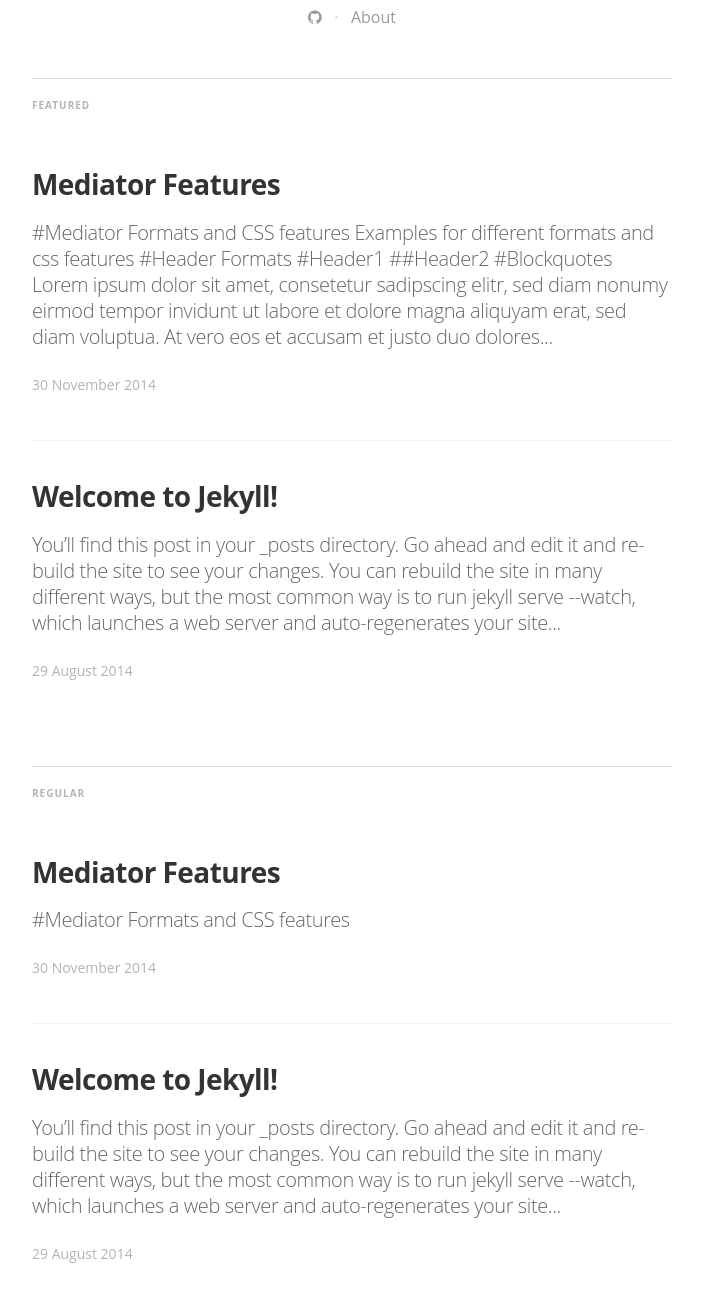
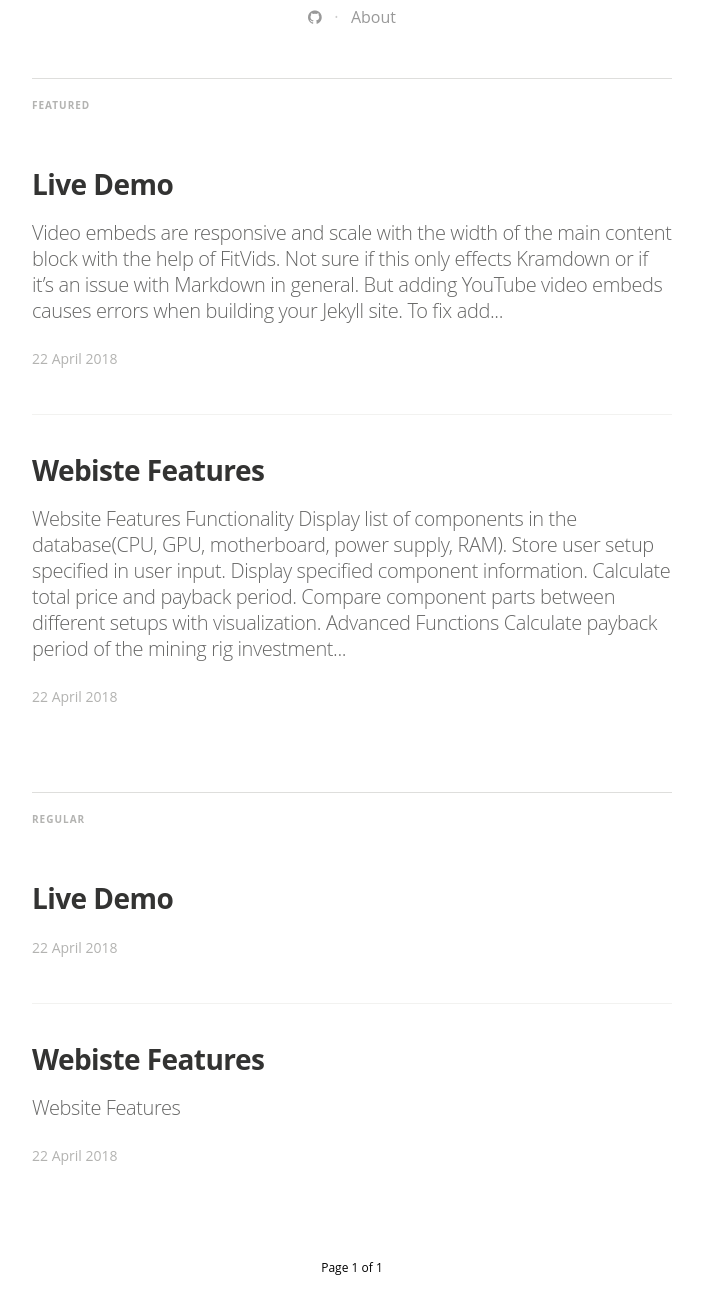
Before and after one commit to Mining-Rig-Assembly/mining-rig-assembly.github.io, a Jekyll site: the page built from index.html, in a window 1280 px wide and 1400 px high, scrolled down 538 px, cut to the strip 95-1400 px from the top of the window. Shown: the whole strip, without its empty margins (288-991 px from the left). Built offline with Jekyll 4.4.1, drawn with Linux system fonts in a browser that asks for light colours; nearby versions of some CDN libraries; some web fonts are replaced; the list of posts is cut into pages by our own code.

Commit message:
Update posts

```diff
--- a/_posts/2014-08-29-welcome-to-jekyll.markdown
+++ /dev/null
@@ -1,39 +0,0 @@
----
-layout: post
-title:  "Welcome to Jekyll!"
-date:   2014-08-29 14:34:25
-categories: jekyll update
-tags: featured
-image: /assets/article_images/2014-08-29-welcome-to-jekyll/desktop.JPG
----
-You’ll find this post in your `_posts` directory. Go ahead and edit it and re-build the site to see your changes. You can rebuild the site in many different ways, but the most common way is to run `jekyll serve --watch`, which launches a web server and auto-regenerates your site when a file is updated.
-
-To add new posts, simply add a file in the `_posts` directory that follows the convention `YYYY-MM-DD-name-of-post.ext` and includes the necessary front matter. Take a look at the source for this post to get an idea about how it works.
-
-Jekyll also offers powerful support for code snippets:
-
-{% highlight ruby %}
-def print_hi(name)
-  puts "Hi, #{name}"
-end
-print_hi('Tom')
-#=> prints 'Hi, Tom' to STDOUT.
-{% endhighlight %}
-
-Check out the [Jekyll docs][jekyll] for more info on how to get the most out of Jekyll. File all bugs/feature requests at [Jekyll’s GitHub repo][jekyll-gh]. If you have questions, you can ask them on [Jekyll’s dedicated Help repository][jekyll-help].
-
-{% highlight js %}
-
-<footer class="site-footer">
- <a class="subscribe" href="{{ "/feed.xml" | prepend: site.baseurl }}"> <span class="tooltip"> <i class="fa fa-rss"></i> Subscribe!</span></a>
-  <div class="inner">a
-   <section class="copyright">All content copyright <a href="mailto:{{ site.email}}">{{ site.name }}</a> &copy; {{ site.time | date: '%Y' }} &bull; All rights reserved.</section>
-   <section class="poweredby">Made with <a href="http://jekyllrb.com"> Jekyll</a></section>
-  </div>
-</footer>
-{% endhighlight %}
-
-
-[jekyll]:      http://jekyllrb.com
-[jekyll-gh]:   https://github.com/jekyll/jekyll
-[jekyll-help]: https://github.com/jekyll/jekyll-help
--- a/_posts/2014-11-30-mediator_features.markdown
+++ /dev/null
@@ -1,40 +0,0 @@
----
-layout: post
-title:  "Mediator Features"
-date:   2014-11-30 14:34:25
-categories: mediator feature
-tags: featured
-image: /assets/article_images/2014-11-30-mediator_features/night-track.JPG
-image2: /assets/article_images/2014-11-30-mediator_features/night-track-mobile.JPG
----
-#Mediator Formats and CSS features
-
-Examples for different formats and css features
-
-#Header Formats
-#Header1
-##Header2
-
-#Blockquotes
->Lorem ipsum dolor sit amet, consetetur sadipscing elitr, sed diam nonumy eirmod tempor invidunt ut labore et dolore magna aliquyam erat, sed diam voluptua. At vero eos et accusam et justo duo dolores et ea rebum. Stet clita kasd gubergren, no sea takimata sanctus
-
-#Lists
-##orderd lists
-1. one
-2. two
-3. three
-
-##unorderd lists
-- Apple
-- Banana
-- Plum
-
-#Links
-This is an [example link](http://example.com/ "With a Title").
-
-#Combinations
->Lorem ipsum dolor sit amet, consetetur sadipscing elitr, sed diam nonumy eirmod tempor invidunt ut labore et dolore magna aliquyam erat, sed diam voluptua. At vero eos et accusam et justo duo dolores et ea rebum. Stet clita kasd gubergren, no sea takimata sanctus
->
-> - Apple
-> - Banana
-> - Plum
--- /dev/null
+++ b/_posts/2018-04-22-Live-Demo.markdown
@@ -0,0 +1,18 @@
+---
+layout: post
+title:  "Live Demo"
+date:   2018-04-22 22:30:25
+categories: jekyll update
+tags: featured
+image: /assets/article_images/2014-08-29-welcome-to-jekyll/desktop.JPG
+---
+
+<iframe width="560" height="315" src="//www.youtube.com/embed/SU3kYxJmWuQ" frameborder="0"> </iframe>
+
+Video embeds are responsive and scale with the width of the main content block with the help of [FitVids](http://fitvidsjs.com/).
+
+Not sure if this only effects Kramdown or if it's an issue with Markdown in general. But adding YouTube video embeds causes errors when building your Jekyll site. To fix add a space between the `<iframe>` tags and remove `allowfullscreen`. Example below:
+
+{% highlight html %}
+<iframe width="560" height="315" src="//www.youtube.com/embed/SU3kYxJmWuQ" frameborder="0"> </iframe>
+{% endhighlight %}
--- /dev/null
+++ b/_posts/2018-04-22-Webiste-Features.markdown
@@ -0,0 +1,26 @@
+---
+layout: post
+title:  "Webiste Features"
+date:   2018-04-22 22:25:25
+categories: feature
+tags: featured
+image: /assets/article_images/2014-11-30-mediator_features/night-track.JPG
+image2: /assets/article_images/2014-11-30-mediator_features/night-track-mobile.JPG
+---
+
+# Website Features
+
+
+## Functionality
+1. Display list of components in the database(CPU, GPU, motherboard, power supply, RAM).
+2. Store user setup speciﬁed in user input.
+3. Display speciﬁed component information.
+4. Calculate total price and payback period.
+5. Compare component parts between different setups with visualization.
+
+## Advanced Functions
+
+1. Calculate payback period of the mining rig investment
+	- This function is the core of this application. It allows the users to plan their investments without having to monitor every little aspect of the market at all time. It is especially useful, and convenient to have in the current situation because of how rapidly the prices are changing. This function is advanced because it requires additional data from GPU such as hash rate and power consumption. Also, it update ETH price and component price in the database automatically and send email notiﬁcation to user if they subscribe the set they created.
+2. Comparisons between different parts/setups with visualization
+	- This can help user easier to understand the trade-off of different setups and choose the best setup based on the comparison. This function is advanced because it needs to summarize data into useful information such as total price of the setup and the payback period for each user setups for comparison.
--- a/about.md
+++ b/about.md
@@ -13,16 +13,5 @@ permalink: /about/
 2. Users can know when their expected payback period will be met. Our website will calculate the payback period of different setups dynamically, and send an email to the users once the payback period meet the expectation.
 3. Users can obtain the performance comparisons between their setups and components. We not only visualize the performance of the setups and the components, but also the comparison between setups and components. This is a practical function for users as they can view and choose their setup more intuitively.
 
-## Functionality
-1. Display list of components in the database(CPU, GPU, motherboard, power supply, RAM).
-2. Store user setup speciﬁed in user input.
-3. Display speciﬁed component information.
-4. Calculate total price and payback period.
-5. Compare component parts between different setups with visualization.
-
-## Advanced Functions
-
-1. Calculate payback period of the mining rig investment
-	- This function is the core of this application. It allows the users to plan their investments without having to monitor every little aspect of the market at all time. It is especially useful, and convenient to have in the current situation because of how rapidly the prices are changing. This function is advanced because it requires additional data from GPU such as hash rate and power consumption. Also, it update ETH price and component price in the database automatically and send email notiﬁcation to user if they subscribe the set they created.
-2. Comparisons between different parts/setups with visualization
-	- This can help user easier to understand the trade-off of different setups and choose the best setup based on the comparison. This function is advanced because it needs to summarize data into useful information such as total price of the setup and the payback period for each user setups for comparison.
+## Github Link
+For more detailed implementation information, please refer to [this](https://github.com/Mining-Rig-Assembly) page.
```
